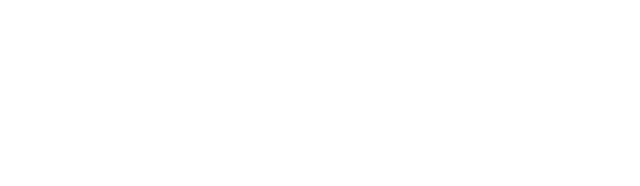
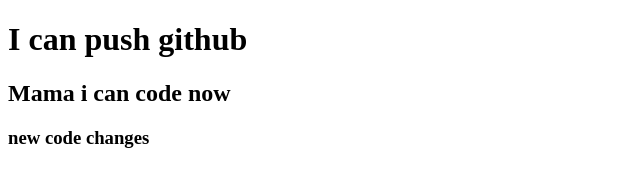
Before and after one commit to rabeyaislam1/my-third-repu, a plain HTML site: page index.html in a window 1280 px wide. Shown: the whole page, without its empty margins (0-640 px from the left). Drawn offline with Linux system fonts and the light colour scheme.

Commit message:
added header

```diff
--- a/index.html
+++ b/index.html
@@ -8,5 +8,9 @@
 </head>
 <body>
 
+<h1>I can push github</h1>
+<h2>Mama i can code now</h2>
+<h3>new code changes</h3>
+
 </body>
 </html>
```
